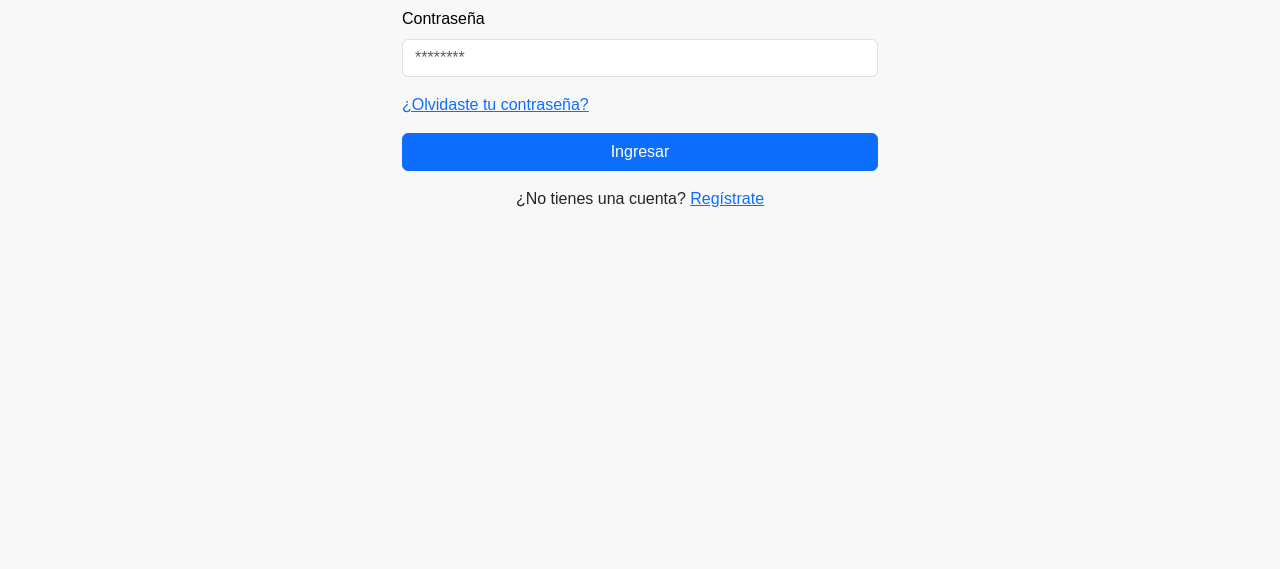
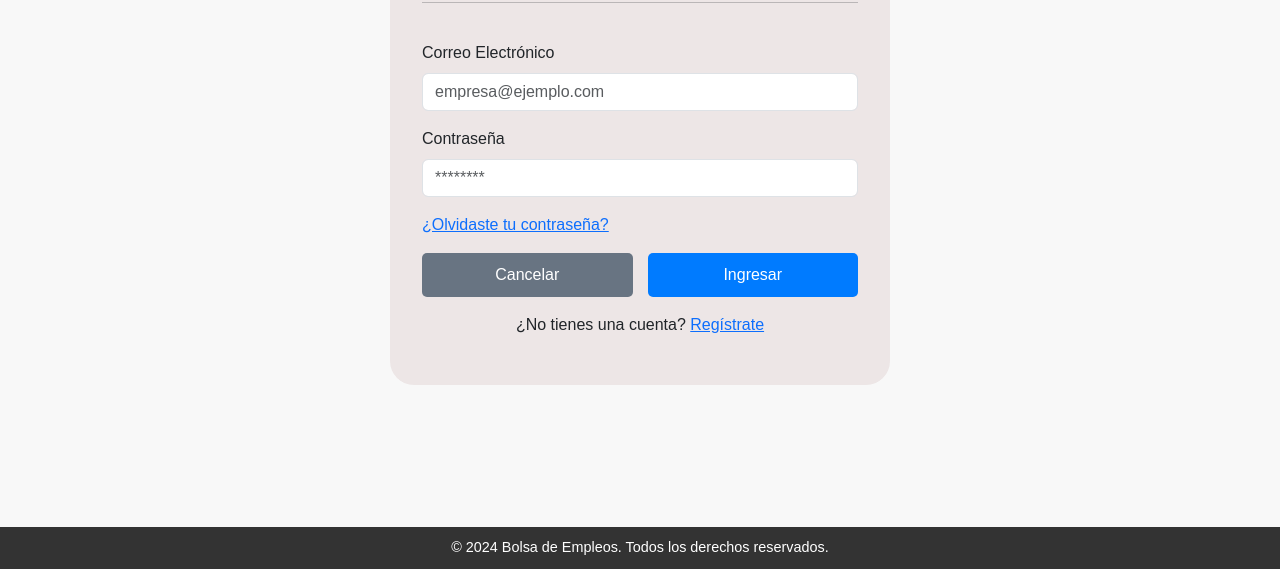
Before and after one commit to LeviHernandez315/SistemaEmpleo, a website: page Frontend/login-empresa/login-empresa.html in a window 1280 px wide. Shown: the part 231-800 px from the top of the page. Drawn offline with nearby package versions, Linux system fonts and the light colour scheme; files that its build step writes are made by us from their sources; a web font is replaced by a local one.

Commit message:
arreglo de detalles de las paginas Registro_Persona y login-empresa

```diff
--- a/Frontend/Registro-Candidato/css/registroper.css
+++ b/Frontend/Registro-Candidato/css/registroper.css
@@ -1,9 +1,11 @@
+@import url('https://fonts.googleapis.com/css2?family=Moderustic&display=swap');
 
 body {
     font-family: Arial, sans-serif;
     margin: 0;
     padding: 0;
     background-color: #f4f4f4;
+    font-family: "Moderustic", sans-serif;
 }
 
 header {
--- /dev/null
+++ b/Frontend/login-empresa/css/style.css
@@ -0,0 +1,133 @@
+@import url('https://fonts.googleapis.com/css2?family=Moderustic&display=swap');
+body {
+    font-family: "Moderustic", sans-serif;
+    background-color: #f8f8f8;
+    margin: 0;
+    padding: 0;
+    display: flex;
+    flex-direction: column;
+    align-items: center;
+    min-height: 100vh; /* Asegura que el body tenga al menos la altura de la ventana */
+}
+
+
+header {
+    background-color: #007bff;
+    color: #fff;
+    text-align: center;
+    width: 100%;
+}
+
+.navbar .container-fluid{
+    display: flex;
+    align-items: center;
+    align-content: center;
+    justify-content: space-around !important;
+}
+
+/*caja de login*/
+
+.container{
+    max-width: 500px;
+    margin-top: 50px;
+    background-color: #ede6e6;
+    padding: 32px;
+    border-radius: 1.5rem;
+}
+
+.login_empresa{
+    margin-top: 38px;
+}
+.text-end{
+    display: flex;
+}
+/*Estilos de botones de cancelar y ingresar*/
+
+
+button[type="submit"] {
+    width: 100%;
+    padding: 10px;
+    background-color: #007bff;
+    color: #fff;
+    border: none;
+    border-radius: 5px;
+    cursor: pointer;
+}
+
+button[type="agregarExp"] {
+    width: 100%;
+    padding: 10px;
+    background-color: #007bff;
+    color: #fff;
+    border: none;
+    border-radius: 5px;
+    cursor: pointer;
+}
+button[type="submit"]:hover {
+    background-color: #0056b3;
+}
+button[type="exit"] {
+    width: 100%;
+    padding: 10px;
+    background-color: #21364ca5;
+    color: #fff;
+    border: none;
+    border-radius: 5px;
+    cursor: pointer;
+}
+
+.button-container {
+    display: flex;
+    justify-content: flex-end;
+    gap: 15px; /* Espacio entre botones */
+}button[type="submit"] {
+    width: 100%;
+    padding: 10px;
+    background-color: #007bff;
+    color: #fff;
+    border: none;
+    border-radius: 5px;
+    cursor: pointer;
+}
+
+button[type="agregarExp"] {
+    width: 100%;
+    padding: 10px;
+    background-color: #007bff;
+    color: #fff;
+    border: none;
+    border-radius: 5px;
+    cursor: pointer;
+}
+button[type="submit"]:hover {
+    background-color: #0056b3;
+}
+button[type="exit"] {
+    width: 100%;
+    padding: 10px;
+    background-color: #21364ca5;
+    color: #fff;
+    border: none;
+    border-radius: 5px;
+    cursor: pointer;
+}
+
+.button-container {
+    display: flex;
+    justify-content: flex-end;
+    gap: 15px; /* Espacio entre botones */
+}
+
+footer {
+    background-color: #333;
+    color: #fff;
+    text-align: center;
+    padding: 10px;
+    width: 100%;
+    margin-top: auto; /* Esto asegura que el footer se empuje al final */
+}
+
+footer p {
+    margin: 0;
+    font-size: 0.9em;
+}
--- a/Frontend/login-empresa/login-empresa.html
+++ b/Frontend/login-empresa/login-empresa.html
@@ -5,53 +5,13 @@
     <meta name="viewport" content="width=device-width, initial-scale=1.0">
     <title>Login Empresa - Centro de Empleos</title>
     <link href="https://cdn.jsdelivr.net/npm/bootstrap@5.3.3/dist/css/bootstrap.min.css" rel="stylesheet">
-    <link rel="stylesheet" href="style.css">
+    <link rel="stylesheet" href="./css/style.css">
 </head>
 <body>
     <header>
         <nav class="navbar">
             <div class="container-fluid">
                 <a class="navbar-brand"><img src="img/logo.png" alt="" style="width: 11.5rem;"></a>
-                <form class="d-flex" role="search">
-                        <!--modal--iniciar sesión--candidato-->
-                        <!-- Button trigger modal -->
-                        <button type="button" class="btn btn-outline-light" style="margin-right: 1.3em;" data-bs-toggle="modal" data-bs-target="#exampleModal">
-                            Ingresar Candidato
-                        </button>
-                        <button class="btn btn-outline-light" type="submit">Ingreso Empresas </button>
-                        <!-- Modal -->
-                        <div class="modal fade" id="exampleModal" tabindex="-1" aria-labelledby="exampleModalLabel" aria-hidden="true">
-                            <div class="modal-dialog">
-                                <div class="modal-content">
-                                    <div class="modal-header">
-                                        <h1 class="modal-titulo fs-5" id="exampleModalLabel" style="color: black; font-weight: bold;">Iniciar Sesión Candidato</h1>
-                                        <button type="button" class="btn-close" data-bs-dismiss="modal" aria-label="Close"></button>
-                                    </div>
-                                    <div class="modal-body">
-                                        <form>
-                                            <div class="mb-3">
-                                                <label for="email" class="form-label">Correo Electrónico</label>
-                                                <input type="email" class="form-control" id="email" placeholder="Ingresa tu correo">
-                                            </div>
-                                            <div class="mb-3">
-                                                <label for="password" class="form-label">Contraseña</label>
-                                                <input type="password" class="form-control" id="password" placeholder="Ingresa tu contraseña">
-                                            </div>
-                                            <div class="mb-3 text-end">
-                                                <a href="#" class="link-primary">¿Olvidaste tu contraseña?</a>
-                                            </div>
-                                            <button type="button" class="btn btn-primary" style="width: 100%;">Ingresar</button>
-                                        </form>
-                                    </div>
-                                    <div class="modal-footer" style="justify-content: center !important;">
-                                        <p style="color: black;">¿No tienes Cuenta?</p>
-                                        <a href="#">Regístrate</a>
-                                    </div>
-                                </div>
-                            </div>
-                        </div>
-                    <!--<button class="btn btn-outline-light" style="margin-right: 1.3em;" type="submit">Ingresar Candidato</button>-->
-                </form>
             </div>
         </nav>
     </header>
@@ -59,7 +19,8 @@
         <!-- Contenido de la página -->
         <div class="container" style="max-width: 500px; margin-top: 50px;">
             <h2 class="text-center">Ingreso Empresa</h2>
-            <form action="login_empresa.php" method="POST">
+            <hr style="width: 100%;">
+            <form class="login_empresa" method="POST">
                 <div class="mb-3">
                     <label for="email" class="form-label">Correo Electrónico</label>
                     <input type="email" class="form-control" id="email" name="email" placeholder="empresa@ejemplo.com" required>
@@ -69,22 +30,23 @@
                     <input type="password" class="form-control" id="password" name="password" placeholder="********" required>
                 </div>
                 <div class="mb-3 text-end">
-                    <a href="recuperar_password.html" class="link-primary">¿Olvidaste tu contraseña?</a>
+                    <a href="recuperar_password.html" class="link-primary .text-end">¿Olvidaste tu contraseña?</a>
                 </div>
-                <button type="submit" class="btn btn-primary w-100">Ingresar</button>
+                <div class="container-buttom">
+                    <div class="form-group"></div>
+                    <div class="button-container">
+                        <button type="exit" class="btn btn-secondary">Cancelar</button>
+                        <button type="submit" class="btn btn-primary">Ingresar</button>
+                    </div>
+                </div>
             </form>
             <div class="text-center mt-3">
                 <p>¿No tienes una cuenta? <a href="registro_empresa.html">Regístrate</a></p>
             </div>
         </div>
+        <footer>
+            <p>© 2024 Bolsa de Empleos. Todos los derechos reservados.</p>
+        </footer>
         <script src="https://cdn.jsdelivr.net/npm/bootstrap@5.3.3/dist/js/bootstrap.bundle.min.js"></script>
-        <!-- Incluir el script para cargar el navbar -->
-        <script>
-            fetch('../navegador/navbar.html')
-            .then(response => response.text())
-            .then(data => {
-                document.getElementById('navbar-placeholder').innerHTML = data;
-            });
-        </script>
     </body>
 </html>
```
Also changed, not shown: Frontend/Registro-Candidato/Registro_Persona.html (+1 -1 lines), Frontend/login-empresa/img/logo.png (added).
